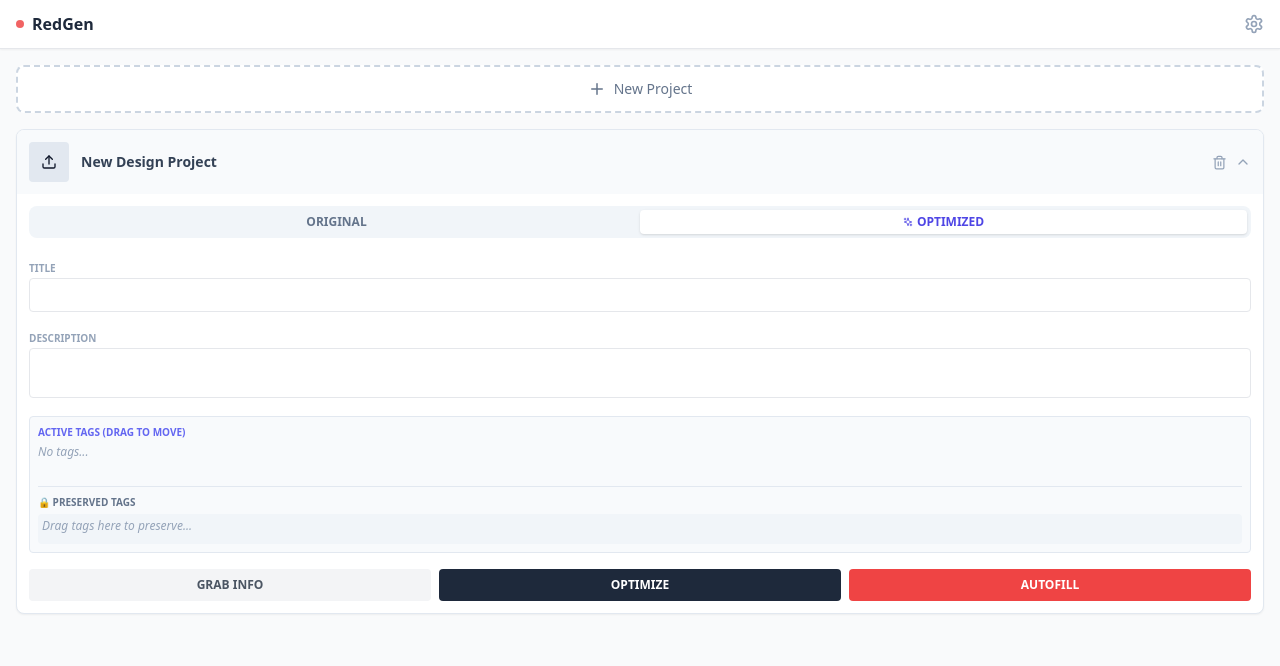
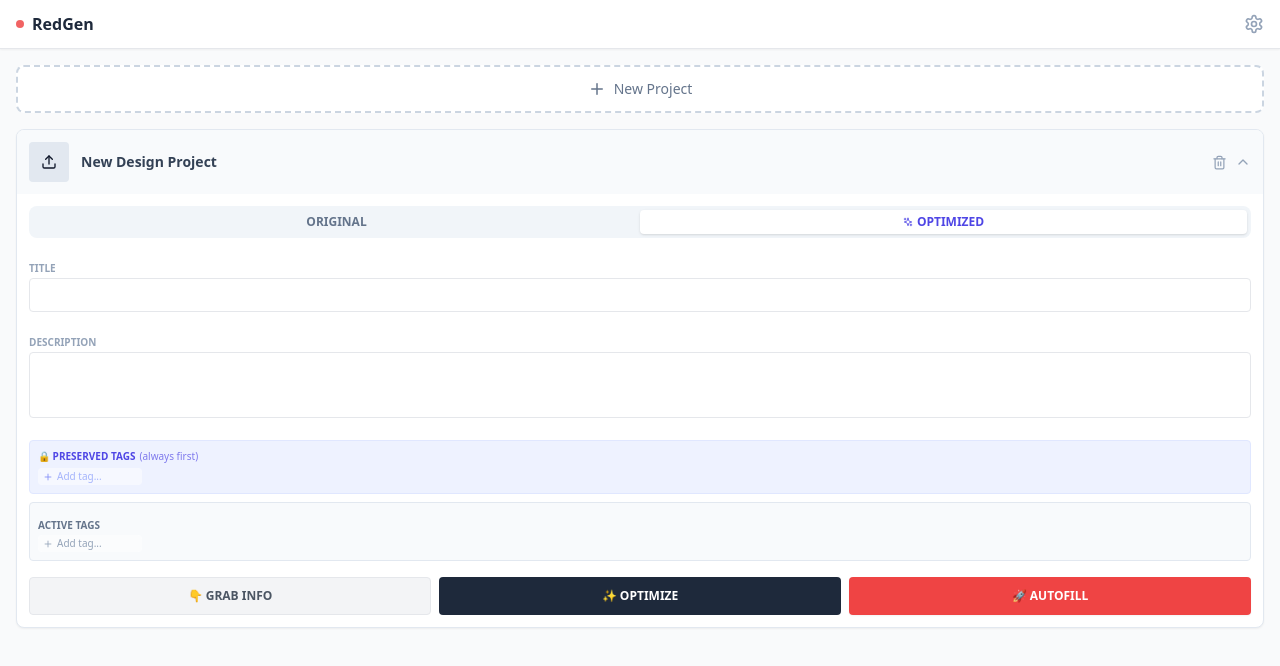
Before and after one commit to sSMKazmi/Redgen, a React (Vite) app in the folder redgen-extension/: page / in a window 1280 px wide. Both pictures are taken after a click on the button "New Project". Shown: the top 666 px of the page. Built offline with nearby package versions, Linux system fonts and the light colour scheme.

Commit message:
feat: add ListingCard component to manage and optimize product listings with AI generation, scraping, and form autofill capabilities.

```diff
--- a/redgen-extension/src/components/ListingCard.tsx
+++ b/redgen-extension/src/components/ListingCard.tsx
@@ -1,8 +1,7 @@
-// src/components/ListingCard.tsx
 import React, { useState, useEffect } from 'react';
 import { generateMetadata } from '../utils/gemini-api';
 import { Listing, AppSettings } from '../types';
-import { Trash2, ChevronDown, ChevronUp, Sparkles, Upload, Download, GripHorizontal } from 'lucide-react';
+import { Trash2, ChevronDown, ChevronUp, Sparkles, Upload, Download, GripHorizontal, X, Plus } from 'lucide-react';
 
 interface Props {
     listing: Listing;
@@ -15,9 +14,13 @@ export const ListingCard: React.FC<Props> = ({ listing, settings, onUpdate, onDe
     const [activeTab, setActiveTab] = useState<'original' | 'optimized'>('optimized');
     const [isGenerating, setIsGenerating] = useState(false);
 
+    // Temporary input state for adding tags
+    const [newTagInput, setNewTagInput] = useState('');
+    const [newPreservedInput, setNewPreservedInput] = useState('');
+
     // --- SYNC LOGIC ---
     useEffect(() => {
-        // If optimized data is empty, pre-fill it with scraped data so the user has a starting point
+        // Initialize optimized data with scraped data if empty, so user isn't staring at blanks
         if (!listing.generatedData.title && listing.scrapedData.title) {
             onUpdate(listing.id, { generatedData: listing.scrapedData });
         }
@@ -25,44 +28,81 @@ export const ListingCard: React.FC<Props> = ({ listing, settings, onUpdate, onDe
 
     // --- HELPERS ---
     const currentData = activeTab === 'optimized' ? listing.generatedData : listing.scrapedData;
+    // We only allow editing fields if we are in the 'optimized' tab
+    const isEditable = activeTab === 'optimized';
 
+    // Update helper
     const updateField = (field: 'title' | 'tags' | 'description', value: string) => {
-        if (activeTab === 'optimized') {
+        // Always update generatedData, regardless of tab, because Original is Read-Only reference
         onUpdate(listing.id, { generatedData: { ...listing.generatedData, [field]: value } });
-        } else {
-            onUpdate(listing.id, { scrapedData: { ...listing.scrapedData, [field]: value } });
-        }
     };
 
+    // --- TAG MANAGER LOGIC (Strict Uniqueness) ---
+    const parseTags = (tagStr: string) => tagStr.split(',').map(t => t.trim()).filter(Boolean);
+
+    const updateTags = (main: string[], preserved: string[]) => {
+        onUpdate(listing.id, {
+            generatedData: { ...listing.generatedData, tags: main.join(', ') },
+            preservedTags: preserved.join(', ')
+        });
+    };
+
+    const addTag = (tag: string, target: 'main' | 'preserved') => {
+        const cleanTag = tag.trim();
+        if (!cleanTag) return;
+
+        let mainTags = parseTags(listing.generatedData.tags);
+        let preservedTags = parseTags(listing.preservedTags);
+
+        // 1. Remove from BOTH lists first (Enforce Uniqueness / Move Logic)
+        mainTags = mainTags.filter(t => t !== cleanTag);
+        preservedTags = preservedTags.filter(t => t !== cleanTag);
+
+        // 2. Add to Target
+        if (target === 'main') mainTags.push(cleanTag);
+        else preservedTags.push(cleanTag);
+
+        updateTags(mainTags, preservedTags);
+    };
+
+    const removeTag = (tag: string) => {
+        // Just filter it out from both to be safe
+        const mainTags = parseTags(listing.generatedData.tags).filter(t => t !== tag);
+        const preservedTags = parseTags(listing.preservedTags).filter(t => t !== tag);
+        updateTags(mainTags, preservedTags);
+    };
+
+    const handleTagDrop = (tag: string, target: 'main' | 'preserved') => {
+        // Same logic as addTag: remove from both, add to target
+        addTag(tag, target);
+    };
+
+    // --- DOWNLOAD FIX ---
     const handleDownloadImage = async (e: React.MouseEvent) => {
         e.stopPropagation();
         if (!listing.imagePreview) return;
+
+        try {
+            // Fetch blob to bypass cross-origin download restrictions
+            const response = await fetch(listing.imagePreview);
+            const blob = await response.blob();
+            const url = URL.createObjectURL(blob);
+
             const link = document.createElement('a');
-        link.href = listing.imagePreview;
-        link.download = `${listing.title || 'design'}.png`;
+            link.href = url;
+            link.download = `${listing.title || 'redgen-design'}.png`;
             document.body.appendChild(link);
             link.click();
             document.body.removeChild(link);
-    };
-
-    // --- DRAG & DROP TAG LOGIC ---
-    const parseTags = (tagString: string) => tagString.split(',').map(t => t.trim()).filter(Boolean);
-
-    const handleTagDrop = (tag: string, target: 'main' | 'preserved') => {
-        const mainTags = parseTags(currentData.tags);
-        const preservedTags = parseTags(listing.preservedTags);
-
-        // Remove from both lists first (clean up)
-        const newMain = mainTags.filter(t => t !== tag);
-        const newPreserved = preservedTags.filter(t => t !== tag);
-
-        // Add to target
-        if (target === 'main') newMain.push(tag);
-        else newPreserved.push(tag);
-
-        // Update State
-        updateField('tags', newMain.join(', '));
-        onUpdate(listing.id, { preservedTags: newPreserved.join(', ') });
+            URL.revokeObjectURL(url);
+        } catch (err) {
+            console.error("Download failed", err);
+            // Fallback for Base64 strings
+            const link = document.createElement('a');
+            link.href = listing.imagePreview;
+            link.download = `${listing.title || 'redgen-design'}.png`;
+            link.click();
+        }
     };
 
     // --- API HANDLERS ---
@@ -85,11 +125,15 @@ export const ListingCard: React.FC<Props> = ({ listing, settings, onUpdate, onDe
         if (!settings.apiKey) return alert("Add API Key in Settings!");
         setIsGenerating(true);
         try {
-            let img = listing.imagePreview;
-            // Simple check if url needs fetch (omitted for brevity, assuming base64 or public url works)
-            const result = await generateMetadata(settings, img, listing.generatedData);
+            // Always optimize using the Image + the DATA FROM THE ACTIVE INPUTS
+            // If user is in 'Original' tab, we optimize based on Scraped Data
+            // If user is in 'Optimized' tab, we re-optimize based on current edits
+            const sourceData = activeTab === 'optimized' ? listing.generatedData : listing.scrapedData;
+
+            const result = await generateMetadata(settings, listing.imagePreview, sourceData);
+
             onUpdate(listing.id, { generatedData: result });
-            setActiveTab('optimized');
+            setActiveTab('optimized'); // Force switch to show results
         } catch (e: any) {
             alert("Error: " + e.message);
         } finally {
@@ -100,10 +144,14 @@ export const ListingCard: React.FC<Props> = ({ listing, settings, onUpdate, onDe
     const handleAutofill = async () => {
         const [tab] = await chrome.tabs.query({ active: true, currentWindow: true });
         if (!tab.id) return;
-        const finalTags = [listing.preservedTags, currentData.tags].filter(Boolean).join(', ');
+
+        // AUTOFILL RULE: Always use Optimized Data + Preserved Tags
+        const dataToFill = listing.generatedData;
+        const finalTags = [listing.preservedTags, dataToFill.tags].filter(Boolean).join(', ');
+
         chrome.tabs.sendMessage(tab.id, {
             type: 'FILL_FORM',
-            payload: { ...currentData, tags: finalTags }
+            payload: { ...dataToFill, tags: finalTags }
         });
     };
 
@@ -111,34 +159,33 @@ export const ListingCard: React.FC<Props> = ({ listing, settings, onUpdate, onDe
         <div className="bg-white border border-slate-200 rounded-lg mb-3 shadow-sm overflow-hidden transition-all">
 
             {/* HEADER */}
-            <div className="flex items-center justify-between p-3 bg-slate-50 cursor-pointer select-none"
-                onClick={() => onUpdate(listing.id, { isExpanded: !listing.isExpanded })}>
-                <div className="flex items-center gap-3 overflow-hidden">
+            <div className="flex items-center justify-between p-3 bg-slate-50 cursor-pointer select-none hover:bg-slate-100"
+                onClick={(e) => {
+                    if ((e.target as HTMLElement).closest('.no-toggle')) return;
+                    onUpdate(listing.id, { isExpanded: !listing.isExpanded });
+                }}>
+                <div className="flex items-center gap-3 overflow-hidden flex-1">
                     {listing.imagePreview ? (
                         <img src={listing.imagePreview} className="w-10 h-10 object-cover rounded border border-slate-200" />
                     ) : <div className="w-10 h-10 bg-slate-200 rounded flex items-center justify-center"><Upload size={16} /></div>}
-                    <span className="font-bold text-sm text-slate-700 truncate">{listing.title}</span>
+                    <span className="font-bold text-sm text-slate-700 truncate max-w-[180px]">{listing.title}</span>
                 </div>
-                <div className="flex items-center gap-1">
+                <div className="flex items-center gap-1 no-toggle">
                     <button onClick={(e) => { e.stopPropagation(); onDelete(listing.id) }} className="p-1 hover:bg-red-100 text-slate-400 hover:text-red-500 rounded"><Trash2 size={15} /></button>
                     {listing.isExpanded ? <ChevronUp size={16} className="text-slate-400" /> : <ChevronDown size={16} className="text-slate-400" />}
                 </div>
             </div>
 
-            {/* CONTENT */}
             {listing.isExpanded && (
                 <div className="p-3">
 
-                    {/* IMAGE PREVIEW & DOWNLOAD */}
+                    {/* IMAGE AREA */}
                     {listing.imagePreview && (
                         <div className="relative mb-4 group">
                             <img src={listing.imagePreview} className="w-full h-32 object-cover rounded-lg border border-slate-200" />
-                            <button
-                                onClick={handleDownloadImage}
-                                className="absolute bottom-2 right-2 bg-black/50 hover:bg-black/70 text-white p-1.5 rounded-full opacity-0 group-hover:opacity-100 transition-opacity"
-                                title="Download Image"
-                            >
-                                <Download size={14} />
+                            <button onClick={handleDownloadImage}
+                                className="absolute bottom-2 right-2 bg-black/70 hover:bg-black/90 text-white px-3 py-1.5 rounded text-xs font-bold flex items-center gap-1 shadow-md transition-opacity">
+                                <Download size={12} /> Download
                             </button>
                         </div>
                     )}
@@ -146,80 +193,112 @@ export const ListingCard: React.FC<Props> = ({ listing, settings, onUpdate, onDe
                     {/* TABS */}
                     <div className="flex bg-slate-100 p-1 rounded-lg mb-4">
                         <button onClick={() => setActiveTab('original')}
-                            className={`flex-1 py-1 text-xs font-bold rounded ${activeTab === 'original' ? 'bg-white shadow text-slate-800' : 'text-slate-500'}`}>
+                            className={`flex-1 py-1 text-xs font-bold rounded ${activeTab === 'original' ? 'bg-white shadow text-slate-800' : 'text-slate-500 hover:text-slate-700'}`}>
                             ORIGINAL
                         </button>
                         <button onClick={() => setActiveTab('optimized')}
-                            className={`flex-1 py-1 text-xs font-bold rounded flex items-center justify-center gap-1 ${activeTab === 'optimized' ? 'bg-white shadow text-indigo-600' : 'text-slate-500'}`}>
+                            className={`flex-1 py-1 text-xs font-bold rounded flex items-center justify-center gap-1 ${activeTab === 'optimized' ? 'bg-white shadow text-indigo-600' : 'text-slate-500 hover:text-slate-700'}`}>
                             <Sparkles size={10} /> OPTIMIZED
                         </button>
                     </div>
 
-                    <div className="space-y-3">
-                        {/* TITLE */}
+                    {/* MAIN INPUTS */}
+                    <div className="space-y-4">
+
+                        {/* Title */}
                         <div>
                             <label className="text-[10px] font-bold text-slate-400 uppercase">Title</label>
-                            <input className="w-full text-xs p-2 border rounded"
+                            <input className="w-full text-xs p-2 border rounded disabled:bg-slate-50 disabled:text-slate-500"
+                                disabled={!isEditable}
                                 value={currentData.title} onChange={e => updateField('title', e.target.value)} />
                         </div>
 
-                        {/* DESCRIPTION */}
+                        {/* Description */}
                         <div>
                             <label className="text-[10px] font-bold text-slate-400 uppercase">Description</label>
-                            <textarea className="w-full text-xs p-2 border rounded resize-none" rows={2}
+                            <textarea className="w-full text-xs p-2 border rounded resize-none disabled:bg-slate-50 disabled:text-slate-500" rows={3}
+                                disabled={!isEditable}
                                 value={currentData.description} onChange={e => updateField('description', e.target.value)} />
                         </div>
 
-                        {/* --- DRAG & DROP TAG SYSTEM --- */}
-                        <div className="bg-slate-50 p-2 rounded border border-slate-200">
-                            <label className="text-[10px] font-bold text-indigo-500 uppercase mb-1 block">Active Tags (Drag to Move)</label>
-                            <div className="flex flex-wrap gap-1 mb-3 min-h-[30px]"
+                        {/* TAG MANAGER (Interactive in Optimized, Read-Only in Original) */}
+                        {isEditable ? (
+                            <div className="space-y-2">
+
+                                {/* Preserved Zone */}
+                                <div className="bg-indigo-50 p-2 rounded border border-indigo-100"
                                     onDragOver={e => e.preventDefault()}
-                                onDrop={(e) => {
-                                    const tag = e.dataTransfer.getData("tag");
-                                    if (tag) handleTagDrop(tag, 'main');
-                                }}>
-                                {parseTags(currentData.tags).map(tag => (
-                                    <span key={tag} draggable
-                                        onDragStart={(e) => e.dataTransfer.setData("tag", tag)}
-                                        className="bg-white border border-slate-300 text-slate-700 text-[10px] px-2 py-1 rounded-full cursor-move flex items-center gap-1 hover:border-indigo-400">
-                                        <GripHorizontal size={8} className="text-slate-300" /> {tag}
+                                    onDrop={e => { const tag = e.dataTransfer.getData("tag"); if (tag) handleTagDrop(tag, 'preserved'); }}>
+                                    <label className="text-[10px] font-bold text-indigo-600 uppercase mb-1 flex items-center gap-1">
+                                        🔒 Preserved Tags <span className="font-normal lowercase opacity-70">(Always first)</span>
+                                    </label>
+
+                                    <div className="flex flex-wrap gap-1">
+                                        {parseTags(listing.preservedTags).map(tag => (
+                                            <span key={tag} draggable onDragStart={e => e.dataTransfer.setData("tag", tag)}
+                                                className="bg-white border border-indigo-200 text-indigo-700 text-[10px] px-2 py-1 rounded-full cursor-move flex items-center gap-1 hover:border-indigo-400 shadow-sm select-none">
+                                                <GripHorizontal size={8} className="opacity-50" /> {tag}
+                                                <button onClick={() => removeTag(tag)} className="hover:text-red-500"><X size={10} /></button>
                                             </span>
                                         ))}
-                                {parseTags(currentData.tags).length === 0 && <span className="text-xs text-slate-400 italic">No tags...</span>}
-                            </div>
-
-                            <div className="border-t border-slate-200 my-2"></div>
-
-                            <label className="text-[10px] font-bold text-slate-500 uppercase mb-1 block">🔒 Preserved Tags</label>
-                            <div className="flex flex-wrap gap-1 min-h-[30px] bg-slate-100 rounded p-1"
-                                onDragOver={e => e.preventDefault()}
-                                onDrop={(e) => {
-                                    const tag = e.dataTransfer.getData("tag");
-                                    if (tag) handleTagDrop(tag, 'preserved');
-                                }}>
-                                {parseTags(listing.preservedTags).map(tag => (
-                                    <span key={tag} draggable
-                                        onDragStart={(e) => e.dataTransfer.setData("tag", tag)}
-                                        className="bg-slate-200 border border-slate-300 text-slate-600 text-[10px] px-2 py-1 rounded-full cursor-move flex items-center gap-1">
-                                        <GripHorizontal size={8} className="text-slate-400" /> {tag}
-                                    </span>
-                                ))}
-                                {parseTags(listing.preservedTags).length === 0 && <span className="text-xs text-slate-400 italic">Drag tags here to preserve...</span>}
+                                        <div className="flex items-center gap-1 bg-white/50 border border-transparent hover:border-indigo-200 rounded px-1">
+                                            <Plus size={10} className="text-indigo-400" />
+                                            <input className="bg-transparent text-[10px] w-20 outline-none text-indigo-700 placeholder-indigo-300"
+                                                placeholder="Add tag..."
+                                                value={newPreservedInput}
+                                                onChange={e => setNewPreservedInput(e.target.value)}
+                                                onKeyDown={e => { if (e.key === 'Enter') { addTag(newPreservedInput, 'preserved'); setNewPreservedInput(''); } }} />
                                         </div>
                                     </div>
                                 </div>
 
-                    {/* FOOTER ACTIONS */}
-                    <div className="mt-4 flex gap-2">
-                        <button onClick={handleScrape} className="flex-1 bg-gray-100 text-gray-600 py-2 rounded text-xs font-bold hover:bg-gray-200">
-                            GRAB INFO
+                                {/* Active Zone */}
+                                <div className="bg-slate-50 p-2 rounded border border-slate-200"
+                                    onDragOver={e => e.preventDefault()}
+                                    onDrop={e => { const tag = e.dataTransfer.getData("tag"); if (tag) handleTagDrop(tag, 'main'); }}>
+                                    <label className="text-[10px] font-bold text-slate-500 uppercase mb-1">Active Tags</label>
+
+                                    <div className="flex flex-wrap gap-1">
+                                        {parseTags(currentData.tags).map(tag => (
+                                            <span key={tag} draggable onDragStart={e => e.dataTransfer.setData("tag", tag)}
+                                                className="bg-white border border-slate-300 text-slate-700 text-[10px] px-2 py-1 rounded-full cursor-move flex items-center gap-1 hover:border-slate-400 shadow-sm select-none">
+                                                <GripHorizontal size={8} className="opacity-50" /> {tag}
+                                                <button onClick={() => removeTag(tag)} className="hover:text-red-500"><X size={10} /></button>
+                                            </span>
+                                        ))}
+                                        <div className="flex items-center gap-1 bg-white/50 border border-transparent hover:border-slate-300 rounded px-1">
+                                            <Plus size={10} className="text-slate-400" />
+                                            <input className="bg-transparent text-[10px] w-20 outline-none text-slate-700 placeholder-slate-400"
+                                                placeholder="Add tag..."
+                                                value={newTagInput}
+                                                onChange={e => setNewTagInput(e.target.value)}
+                                                onKeyDown={e => { if (e.key === 'Enter') { addTag(newTagInput, 'main'); setNewTagInput(''); } }} />
+                                        </div>
+                                    </div>
+                                </div>
+
+                            </div>
+                        ) : (
+                            /* Read-Only Tags for Original Tab */
+                            <div>
+                                <label className="text-[10px] font-bold text-slate-400 uppercase">Original Tags</label>
+                                <div className="p-2 bg-slate-50 border border-dashed border-slate-300 rounded text-xs text-slate-500 italic leading-relaxed">
+                                    {currentData.tags || "No tags grabbed."}
+                                </div>
+                            </div>
+                        )}
+                    </div>
+
+                    {/* FOOTER ACTIONS - ALWAYS VISIBLE */}
+                    <div className="mt-4 grid grid-cols-3 gap-2">
+                        <button onClick={handleScrape} className="bg-gray-100 text-gray-600 py-2.5 rounded text-xs font-bold hover:bg-gray-200 border border-gray-200">
+                            👇 GRAB INFO
                         </button>
-                        <button onClick={handleOptimize} disabled={isGenerating} className="flex-1 bg-slate-800 text-white py-2 rounded text-xs font-bold hover:bg-slate-900">
-                            {isGenerating ? 'AI...' : 'OPTIMIZE'}
+                        <button onClick={handleOptimize} disabled={isGenerating} className="bg-slate-800 text-white py-2.5 rounded text-xs font-bold hover:bg-slate-900">
+                            {isGenerating ? 'AI...' : '✨ OPTIMIZE'}
                         </button>
-                        <button onClick={handleAutofill} className="flex-1 bg-red-500 text-white py-2 rounded text-xs font-bold hover:bg-red-600">
-                            AUTOFILL
+                        <button onClick={handleAutofill} className="bg-red-500 text-white py-2.5 rounded text-xs font-bold hover:bg-red-600 shadow-sm">
+                            🚀 AUTOFILL
                         </button>
                     </div>
 
```
Also changed, not shown: 2 other files (tests, documents, lock files or other folders). Lines whose indentation alone changed are shown as unchanged.
